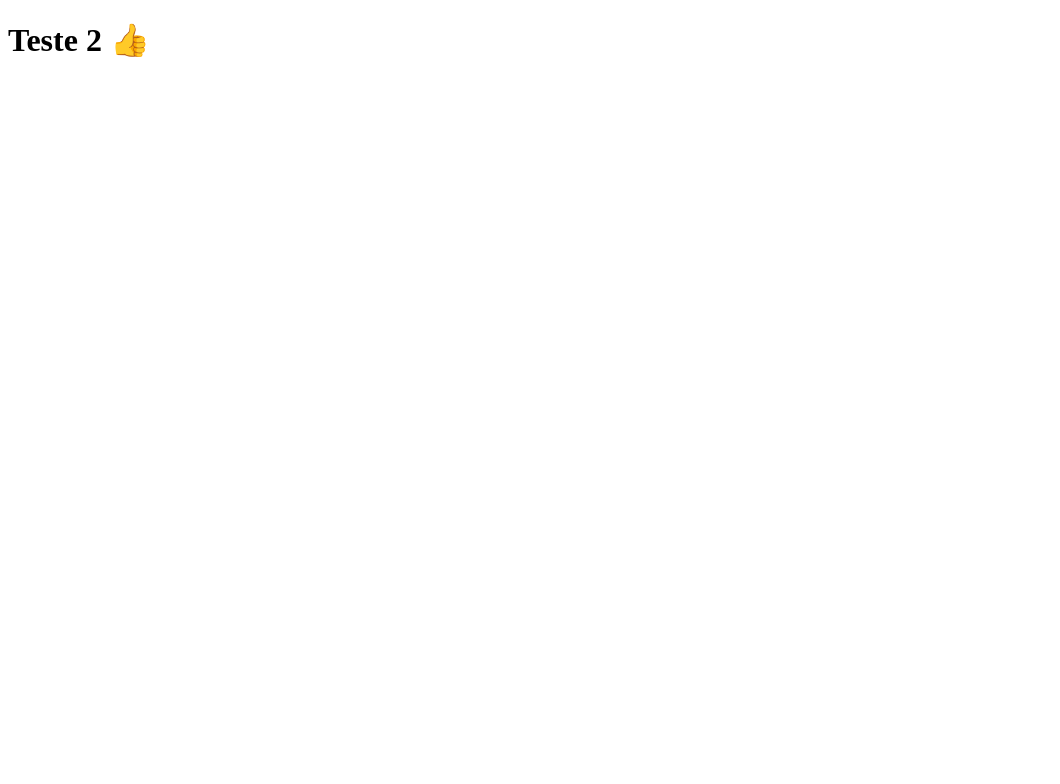
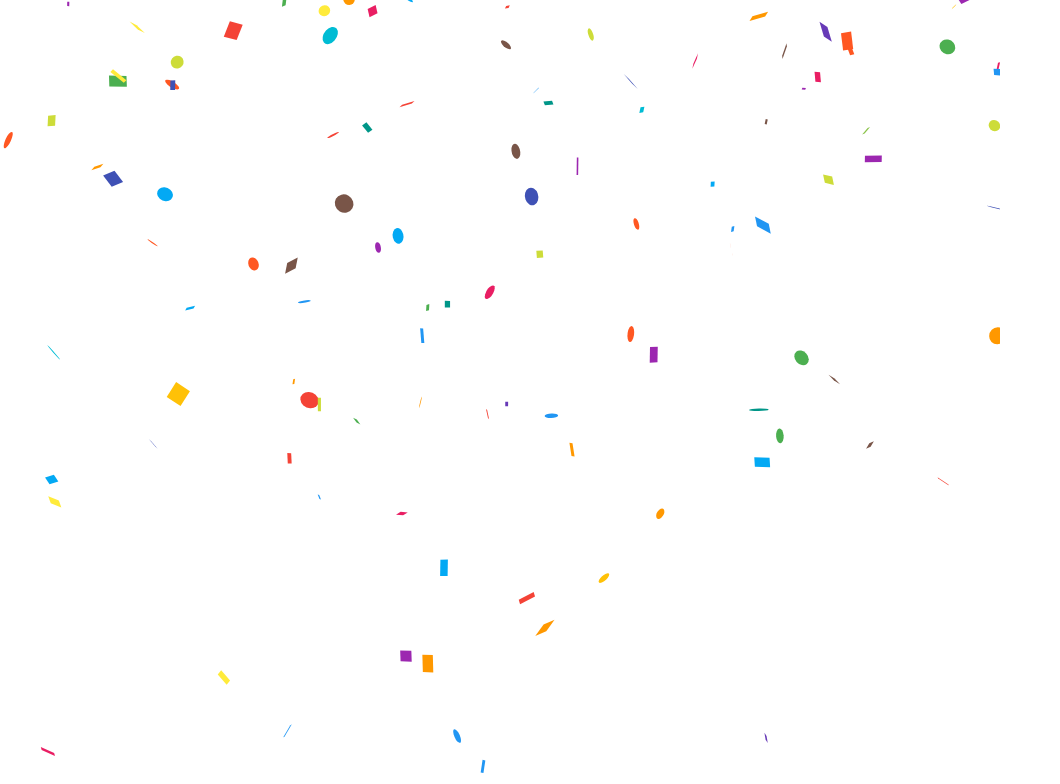
Before and after one commit to joseallef/clone-tabnews, a Next.js app: page / in a window 1280 px wide. Shown: the top 784 px of the page, without its empty margins (0-1060 px from the left). Built offline with nearby package versions, Linux system fonts and the light colour scheme.

Commit message:
add new dependency

```diff
--- a/package.json
+++ b/package.json
@@ -13,6 +13,7 @@
   "dependencies": {
     "next": "^13.1.6",
     "react": "^18.2.0",
+    "react-confetti": "^6.1.0",
     "react-dom": "^18.2.0"
   },
   "devDependencies": {
--- a/pages/index.js
+++ b/pages/index.js
@@ -1,5 +1,17 @@
+import React from 'react'
+import Confetti from 'react-confetti'
+
 function Home() {
-  return <h1>Teste 2 👍</h1>;
+  return (
+    <div className="">
+    <Confetti
+      width="1000vh"
+      height="1000vh !important"
+    >
+    <h1>Teste 1 👍</h1>
+    </Confetti>
+    </div>
+  );
 }
 
 export default Home;
```
Also changed, not shown: 1 other file (tests, documents, lock files or other folders).
